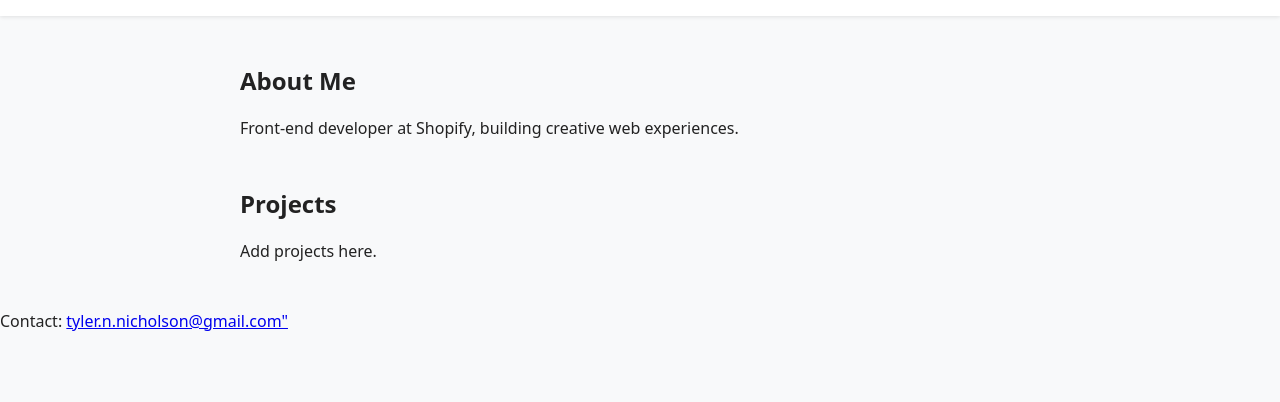
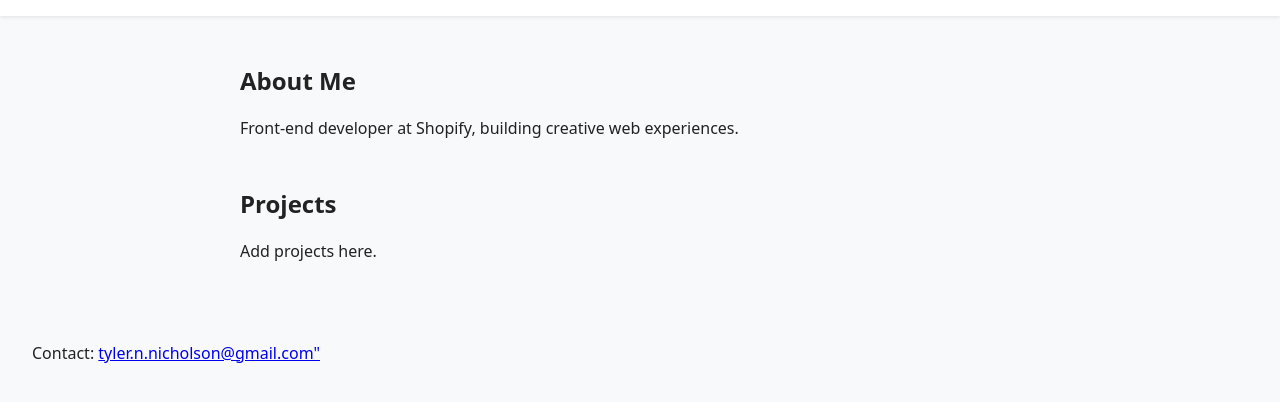
Before and after one commit to tyler-nich/portfolio, a plain HTML site: page index.html in a window 1280 px wide. Shown: the part 102-504 px from the top of the page. Drawn offline with Linux system fonts and the light colour scheme.

Commit message:
small css changes

```diff
--- a/css/style.css
+++ b/css/style.css
@@ -14,6 +14,13 @@ header {
   box-shadow: 0 1px 4px rgba(0,0,0,0.1);
 }
 
+footer {
+  display: flex;
+  justify-content: space-between;
+  align-items: center;
+  padding: 1rem 2rem;
+}
+
 nav a {
   margin-left: 1rem;
   text-decoration: none;
```
